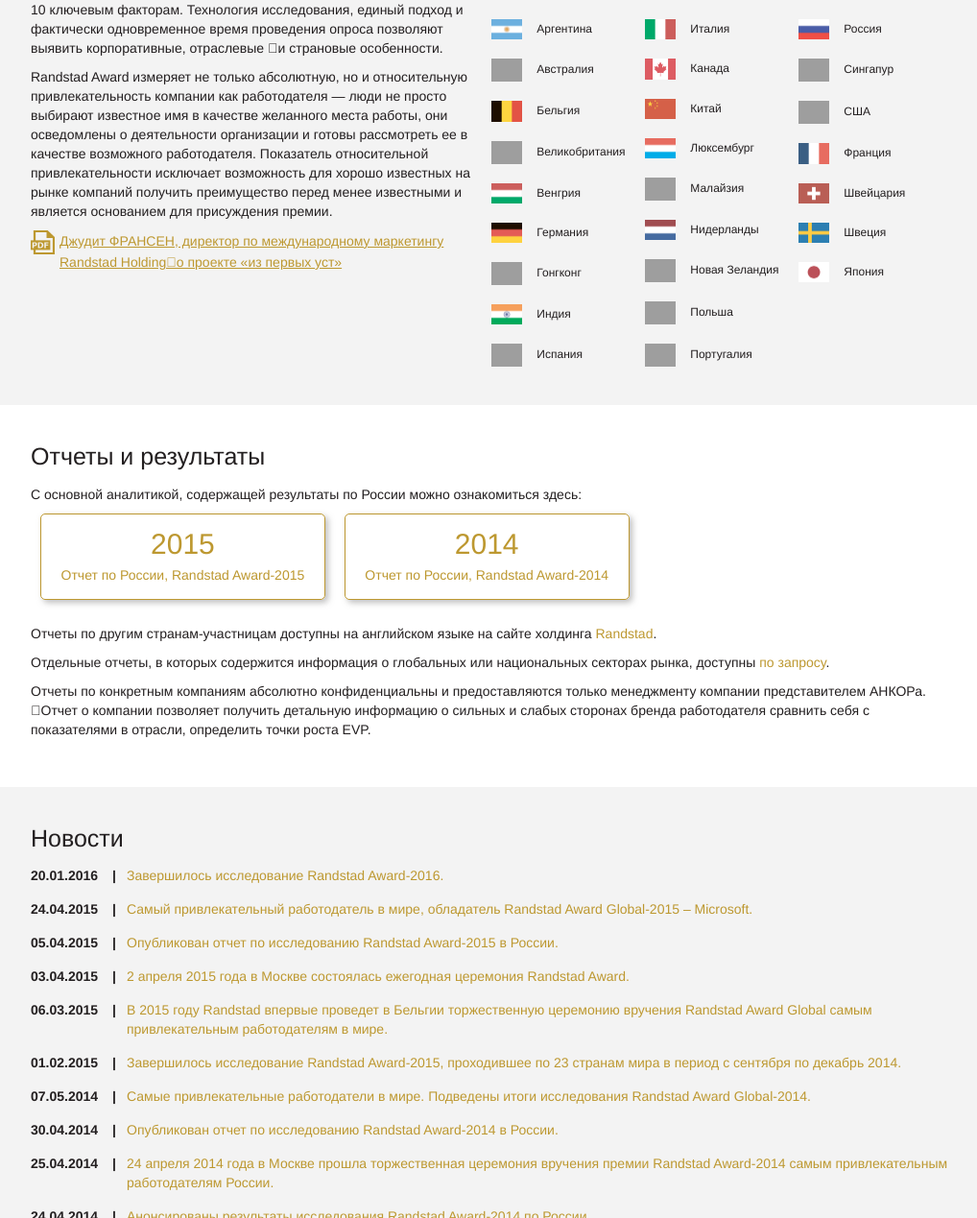
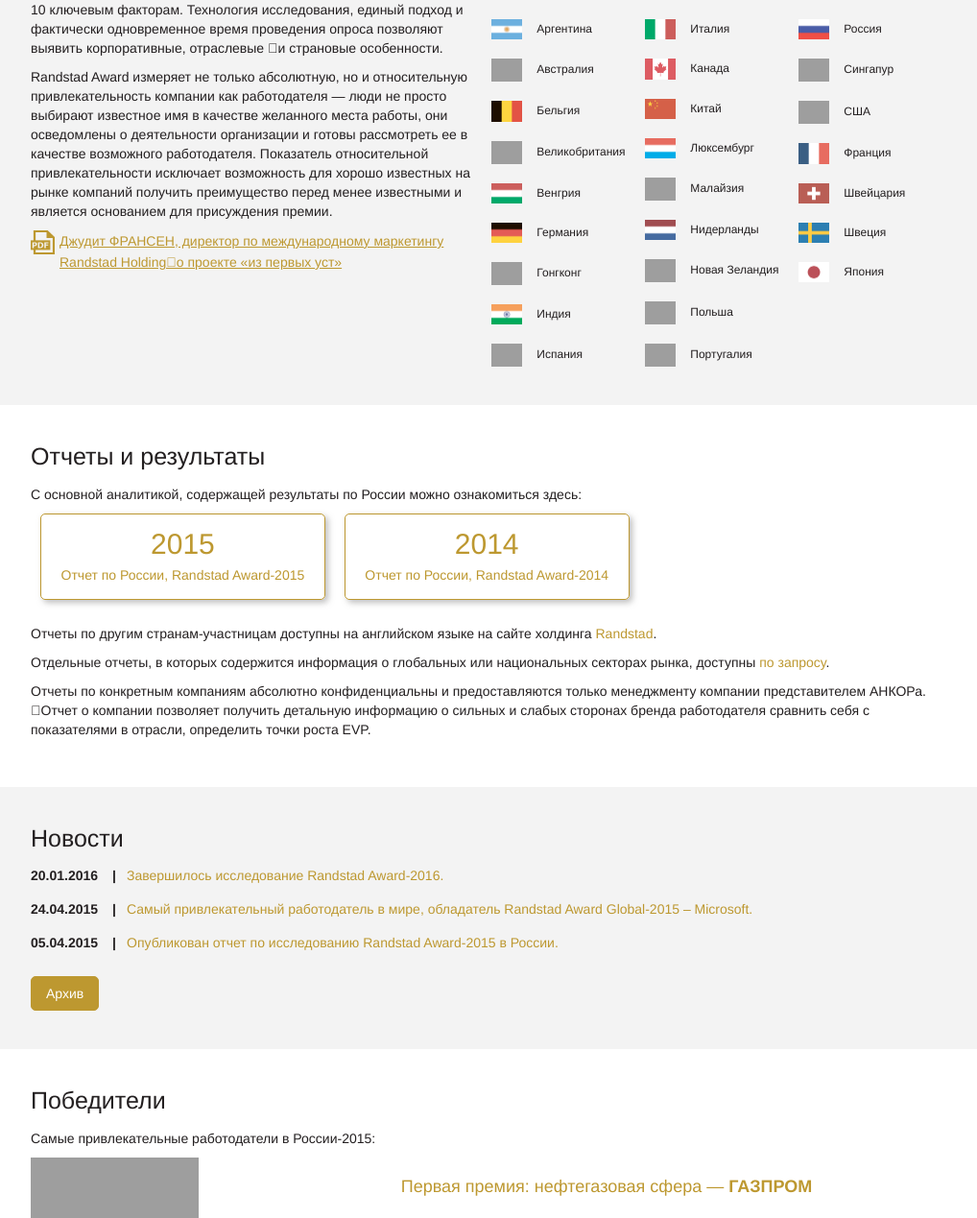
Before and after one commit to rawork/randstad, a PHP site: page /award/index.html in a window 1280 px wide. Shown: the part 1548-2817 px from the top of the page at 96% size, without its empty margins (128-1146 px from the left). Run offline with PHP 8.4, Linux system fonts and the light colour scheme; some libraries are stand-ins or nearby versions; grey boxes are pictures that could not be loaded.

Commit message:
archive btn

```diff
--- a/bundles/public2016/css/app.css
+++ b/bundles/public2016/css/app.css
@@ -497,6 +497,23 @@
     margin-bottom: 0;
 }
 
+.news .archive {
+    display: none;
+}
+
+.btn-archive {
+    border: 1px solid #bd9830;
+    background: #bd9830;
+    padding: 7px 15px;
+    border-radius: 5px;
+    margin-top: 10px;
+    color: #fff;
+}
+
+.btn-archive:hover {
+    color: #f1f1f1;
+}
+
 @media (min-width: 400px) {
     .winner-main .goblet img {
         max-width: 110px !important;
--- a/bundles/public2016/js/app.js
+++ b/bundles/public2016/js/app.js
@@ -17,6 +17,13 @@
         $(document).on('click', '.news .text span a', function(e) {
             $(this).parents('.text').slideUp(500);
         });
+
+        $('.btn-archive').bind('click', function(e) {
+            e.preventDefault();
+
+            $(this).hide();
+            $('.news .archive').show();
+        })
 
         $('.winner-other').slick({
             infinite: false,
--- a/index.html
+++ b/index.html
@@ -224,45 +224,45 @@
 
                                 <span><a href="" ></a></span></div>
                         </dd>
-                        <dt>03.04.2015<span>|</span></dt>
-                        <dd><a href="#">2 апреля 2015 года в Москве состоялась ежегодная церемония Randstad Award.</a>
+                        <dt class="archive">03.04.2015<span>|</span></dt>
+                        <dd class="archive"><a href="#">2 апреля 2015 года в Москве состоялась ежегодная церемония Randstad Award.</a>
                             <div class="text">
                                 <p>Награды за привлекательность в своей отрасли получили 12 компаний из значимых секторов экономики: Johnson&Johnson, Henkel, Nestle, Nokia, Robert Bosch, Toyota Motor, X5 Retail Group, Аэрофлот - Российские авиалинии, Группа ВТБ, ОМК, СИБУР, Яндекс.</p>
                                 <p>Самые привлекательные работодатели России - ГАЗПРОМ и SAMSUNG.</p>
                                 <p>Фотоотчет и видео церемонии, а также видеоотчет по исследованию смотрите <a href="foto2015" target="_blank">здесь</a>.</p>
                                 <span><a href="" ></a></span></div>
                         </dd>
-                        <dt>06.03.2015<span>|</span></dt>
-                        <dd><a href="#">В 2015 году Randstad впервые проведет в Бельгии торжественную церемонию вручения Randstad Award Global самым привлекательным работодателям в мире.</a>
+                        <dt class="archive">06.03.2015<span>|</span></dt>
+                        <dd class="archive"><a href="#">В 2015 году Randstad впервые проведет в Бельгии торжественную церемонию вручения Randstad Award Global самым привлекательным работодателям в мире.</a>
                             <div class="text">
                                 <p>В 2015 году Randstad Award отмечает 15-летие. По итогам исследования-2014 также будут определены самые привлекательные работодатели в мире, и торжественная церемония вручения Randstad Award Global состоится 23 апреля 2015 года в Бельгии – на родине премии, где прошло  первое исследование 50 крупнейших работодателей в 2000 году.</p>
                                 <span><a href="" ></a></span></div>
                         </dd>
-                        <dt>01.02.2015<span>|</span></dt>
-                        <dd><a href="#">Завершилось исследование Randstad Award-2015, проходившее по 23 странам мира в период с сентября по декабрь 2014.</a>
+                        <dt class="archive">01.02.2015<span>|</span></dt>
+                        <dd class="archive"><a href="#">Завершилось исследование Randstad Award-2015, проходившее по 23 странам мира в период с сентября по декабрь 2014.</a>
                             <div class="text">
                                 <p>Объектом исследования в России стали 150 крупнейших по численности персонала компаний-работодателей из 15 значимых секторов экономики страны: автомобильная промышленность, банковские услуги, бытовая техника и электроника,  интернет, логистика и перевозки,  медицина и фармация, металлургия и горнодобывающая промышленность, потребительские товары - пищевые продукты, потребительские товары - непищевые продукты, промышленность и производство, розничная торговля и индустрия гостеприимства, сельское хозяйство и лесная промышленность, ИТ и телекоммуникации, топливно-энергетический комплекс, химическая промышленность.</p>
                                 <p>В России в опросе приняли участие 9106 респондентов из 8 федеральных округов РФ: 54% женщин и 46% мужчин, наибольшее число респондентов - 62% - в возрасте от 25 до 44 лет, 11% участников опроса в возрасте от 18 до 24 лет и 27% в возрасте от 45 до 65 лет. 93% респондентов имеют высшее образование, 7% - средне-специальное. В исследовании участвовали как работающие в данный момент, так и безработные ( в том числе учащиеся) граждане.</p>
                                 <p>2 апреля 2015 г. в Москве пройдет церемония награждения самых привлекательных работодателей России, на которой будут анонсированы результаты Randstad Award-2015.</p>
                                 <span><a href="" ></a></span></div>
                         </dd>
-                        <dt>07.05.2014<span>|</span></dt>
-                        <dd><a href="#">Самые привлекательные работодатели в мире. Подведены итоги исследования Randstad Award Global-2014.</a>
+                        <dt class="archive">07.05.2014<span>|</span></dt>
+                        <dd class="archive"><a href="#">Самые привлекательные работодатели в мире. Подведены итоги исследования Randstad Award Global-2014.</a>
                             <div class="text">
                                 <p>В число претендентов на премию Randstad Award Global вошли корпорации BMW, Coca-Cola, GE, Samsung и Sony. Randstad определил трех победителей на основании опроса более чем 200 000 респондентов из 22 стран.</p>
                                 <p>Первую премию получила компания BMW Group. Наивысшую привлекательность компания получила в том числе за привлекательность заработной платы, приятную рабочую атмосферу и сильный менеджмент. Вторая премия присуждена компании Sony, обладателем третьей премии стала компания Samsung.</p>
                                 <p>>На <a target="_blank" href="http://www.randstad.com/randstad-award/insights-per-country/">сайте Randstad</a> доступны отчеты и имена победителей по всем странам-участницам исследования-2014.</p>
                                 <span><a href="" ></a></span></div>
                         </dd>
-                        <dt>30.04.2014<span>|</span></dt>
-                        <dd><a href="#">Опубликован отчет по исследованию Randstad Award-2014 в России.</a>
+                        <dt class="archive">30.04.2014<span>|</span></dt>
+                        <dd class="archive"><a href="#">Опубликован отчет по исследованию Randstad Award-2014 в России.</a>
                             <div class="text">
                                 <p>Randstad Award призван помочь компаниям улучшить свой имидж работодателя с помощью данных независимого исследования. Методология исследования используется для определения сравнительной привлекательности самых крупных работодателей страны, а наиболее привлекательная компания получает премию. В отчете по стране содержатся данные безотносительно компаний-участниц, позволяющие изучить тенденции рынка труда, предпочтения и опасения его участников. В 2014 году помимо традиционного рейтинга ключевых факторов выбора места работы, респонденты отвечали на дополнительные вопросы, касающиеся комфортности и  производительности труда.</p>
                                 <p>Полный отчет по России находится <a target="_blank" href="bundles/public2016/files/report2014.pdf">здесь</a>.</p>
                                 <span><a href="" ></a></span></div>
                         </dd>
-                        <dt>25.04.2014<span>|</span></dt>
-                        <dd><a href="#">24 апреля 2014 года в Москве прошла торжественная церемония вручения премии Randstad Award-2014 самым привлекательным работодателям России.</a>
+                        <dt class="archive">25.04.2014<span>|</span></dt>
+                        <dd class="archive"><a href="#">24 апреля 2014 года в Москве прошла торжественная церемония вручения премии Randstad Award-2014 самым привлекательным работодателям России.</a>
                             <div class="text">
                                 <p>Самые привлекательные в России отрасли для работы – это нефтегазовый сектор, автомобильная промышленность и Интернет. В десятку самых привлекательных отраслей также входят энергоснабжение, промышленность и производство, металлургия и горная добыча, строительство и материалы, ТНП – непищевые продукты, машиностроение, лесная промышленность.</p>
                                 <p>Самой привлекательной для работы национальной компанией признан ГАЗПРОМ, самой привлекательной международной компанией - BMW.</p>
@@ -270,23 +270,23 @@
                                 <p>Фотоотчет и видео церемонии смотрите <a target="_blank" href="foto2014">здесь</a>.</p>
                                 <span><a href="" ></a></span></div>
                         </dd>
-                        <dt>24.04.2014<span>|</span></dt>
-                        <dd><a href="#">Анонсированы результаты исследования Randstad Award-2014 по России.</a>
+                        <dt class="archive">24.04.2014<span>|</span></dt>
+                        <dd class="archive"><a href="#">Анонсированы результаты исследования Randstad Award-2014 по России.</a>
                             <div class="text">
                                 <p>В России сегодня наиболее важный критерий при выборе работодателя сегодня – это, прежде всего, заработная плата и социальный пакет. Такого мнения придерживается 36% респондентов, и этот же фактор возглавляет пятерку наиболее важных критериев выбора потенциального работодателя. При этом важно отметить, что такие факторы, как финансовая успешность и стабильность компании, содержание работы, гарантия долгосрочной занятости и карьерного роста также попали в топ-5 факторов, определяющих выбор респондентов и их желание найти работодателя своей мечты.</p>
                                 <p>В топ-листе угроз балансу между работой и личной жизнью оказались такие факторы, как большое количество срочной работы, наличие переработок, необходимость работы по вечерам и выходным дням, а также психологическое давление со стороны начальства. И это те факторы, которые необходимо учитывать HR-профессионалам при разработке стратегий удержания и развития персонала.</p>
                                 <p>Полный отчет по исследованию будет опубликован на сайте в ближайшее время.</p>
                                 <span><a href="" ></a></span></div>
                         </dd>
-                        <dt>03.04.2014<span>|</span></dt>
-                        <dd><a href="#">Randstad Award Global. В 2014 году впервые будут определены самые привлекательные работодатели в мире.</a>
+                        <dt class="archive">03.04.2014<span>|</span></dt>
+                        <dd class="archive"><a href="#">Randstad Award Global. В 2014 году впервые будут определены самые привлекательные работодатели в мире.</a>
                             <div class="text">
                                 <p>В настоящий момент в исследовании принимают участие 23 страны, в которых присутствует Randstad: это страны Европы, Азии и Тихоокеанского региона, а также Америки. АНКОР – партнер холдинга Randstad в странах СНГ – впервые проводит в 2014 году вручение премии в России. 23 страны-участницы с присоединением России совокупно представляют 75% мировой экономики, что позволяет Randstad, основываясь на результатах исследования, определить самых привлекательных работодателей в мире. Компания-претендент на Randstad Award Global выбирается из списка 50 крупнейших по численности персонала компаний мира, ведущих бизнес минимум в 25 странах под одинаковым именем и имеющих не менее 30% сотрудников за пределами страны-основательницы.</p>
                                 <p>Компания претендент должна набрать высший балл привлекательности работодателя минимум в 22 из 25 стран. Три обладателя Randstad Award Global-2014, соответственно завоевавшие золото, серебро и бронзу, будут определены 7 мая 2014 года. В числе номинантов-2014 BMW, Coca-Cola, GE, Samsung и Sony.</p>
                                 <span><a href=""></a></span></div>
                         </dd>
-                        <dt>10.02.2014<span>|</span></dt>
-                        <dd><a href="#">В декабре 2013 завершилось международное исследование Randstad Award. Впервые опрос прошел в Российской Федерации.</a>
+                        <dt class="archive">10.02.2014<span>|</span></dt>
+                        <dd class="archive"><a href="#">В декабре 2013 завершилось международное исследование Randstad Award. Впервые опрос прошел в Российской Федерации.</a>
                             <div class="text">
                                 <p>В России в число 150 крупнейших компаний-работодателей страны были включены 75 национальных и 75 международных компаний. В исследовании в России приняли участие 8,527 респондентов в возрасте от 18 до 65 лет, из которых 54% - женщины, а 46% - мужчины. Выборка опроса полностью отражала пропорцию среди трудоспособного населения страны не только по полу и возрасту, но также по уровню образования. География исследования охватила все экономически активные регионы страны.</p>
                                 <p>Итоги исследования будут анонсированы на торжественной церемонии вручения премии Randstad Award-2014 самым привлекательным работодателям России. Церемония состоится в Москве 24 апреля 2014 года.</p>
@@ -294,6 +294,7 @@
                                 <span><a href="" ></a></span></div>
                         </dd>
                     </dl>
+                    <button class="btn-archive">Архив</button>
                 </div>
             </div>
         </div>
```
